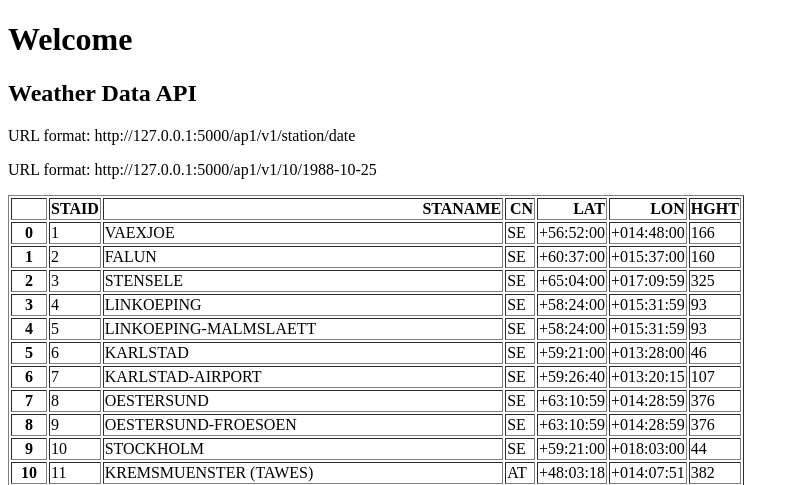
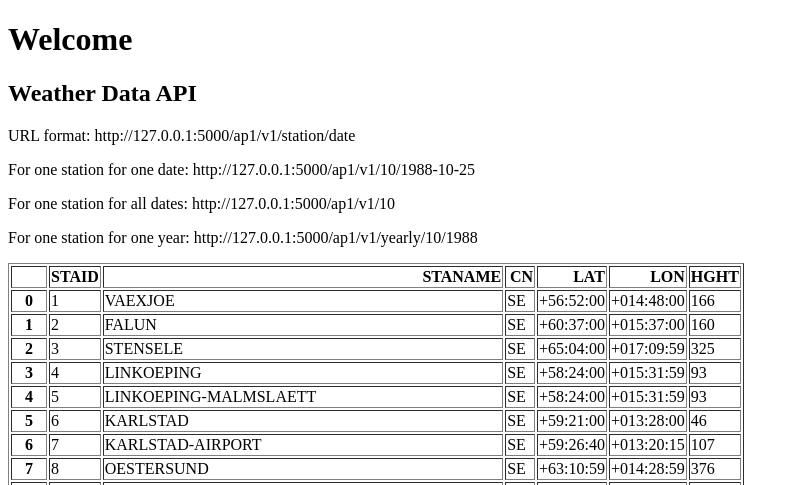
Before and after one commit to Amitmalur/weather-api, a Flask app: page / in a window 1280 px wide. Shown: the top 485 px of the page, without its empty margins (0-799 px from the left). Run offline with Flask 3, Linux system fonts and the light colour scheme.

Commit message:
URL end point for yearly data per station

```diff
--- a/main.py
+++ b/main.py
@@ -23,6 +23,24 @@ def about(station, date):
             "temperature": temperature}
 
 
+@app.route("/api/v1/<station>")
+def all_data(station):
+    filename = "data_small/TG_STAID" + str(station).zfill(6) + ".txt"
+    df = pd.read_csv(filename, skiprows=20, parse_dates=["    DATE"])
+    result = df.to_dict(orient="records")
+    return result
+
+
+@app.route("/api/v1/yearly/<station>/<year>")
+def yearly(station, year):
+    filename = "data_small/TG_STAID" + str(station).zfill(6) + ".txt"
+    df = pd.read_csv(filename, skiprows=20)
+    df["    DATE"] = df["    DATE"].astype(str)
+    result = df[df["    DATE"].str.startswith(
+        str(year))].to_dict(orient="records")
+    return result
+
+
 if __name__ == "__main__":
     app.run(debug=True)
 
--- a/templates/home.html
+++ b/templates/home.html
@@ -8,7 +8,13 @@
     <h1>Welcome</h1>
     <h2>Weather Data API</h2>
     <p>URL format: http://127.0.0.1:5000/ap1/v1/station/date</p>
-    <p>URL format: http://127.0.0.1:5000/ap1/v1/10/1988-10-25</p>
+    <p>
+      For one station for one date: http://127.0.0.1:5000/ap1/v1/10/1988-10-25
+    </p>
+    <p>For one station for all dates: http://127.0.0.1:5000/ap1/v1/10</p>
+    <p>
+      For one station for one year: http://127.0.0.1:5000/ap1/v1/yearly/10/1988
+    </p>
     <p>{{data|safe}}</p>
   </body>
 </html>
```
